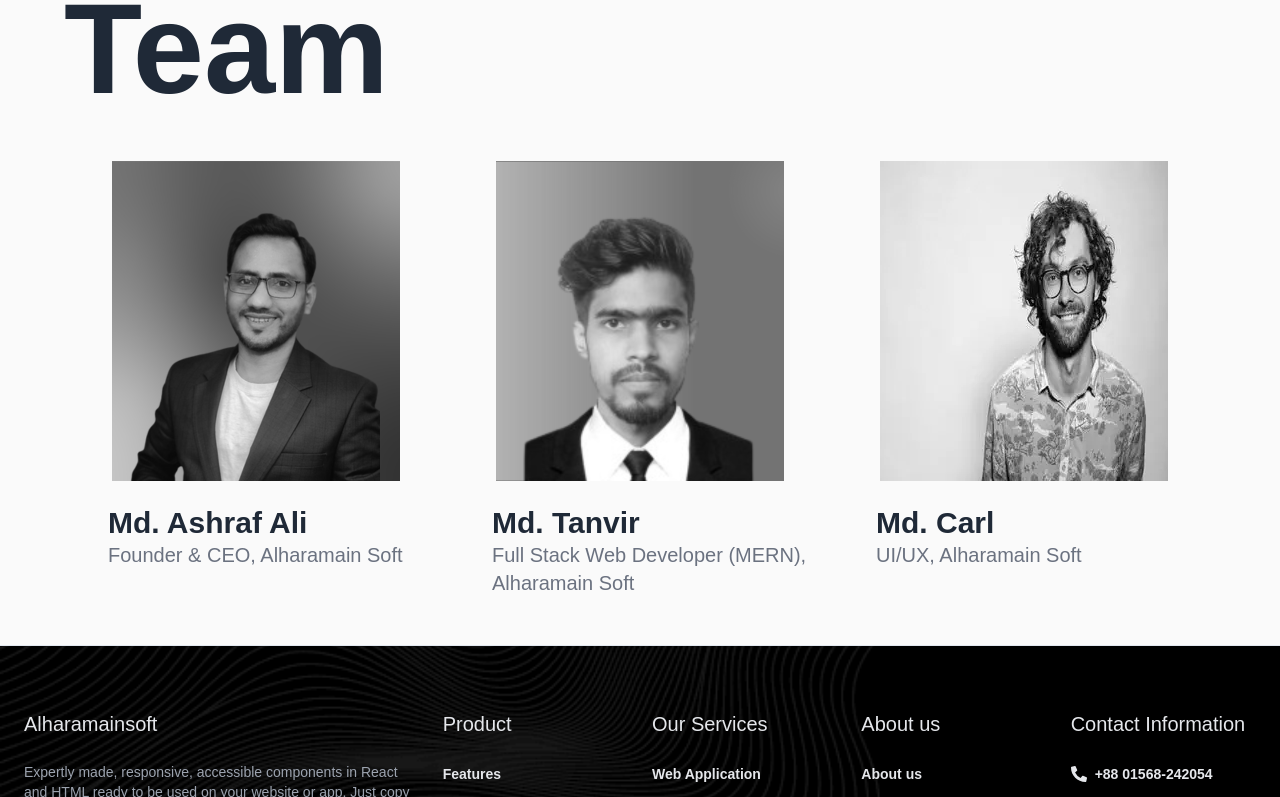
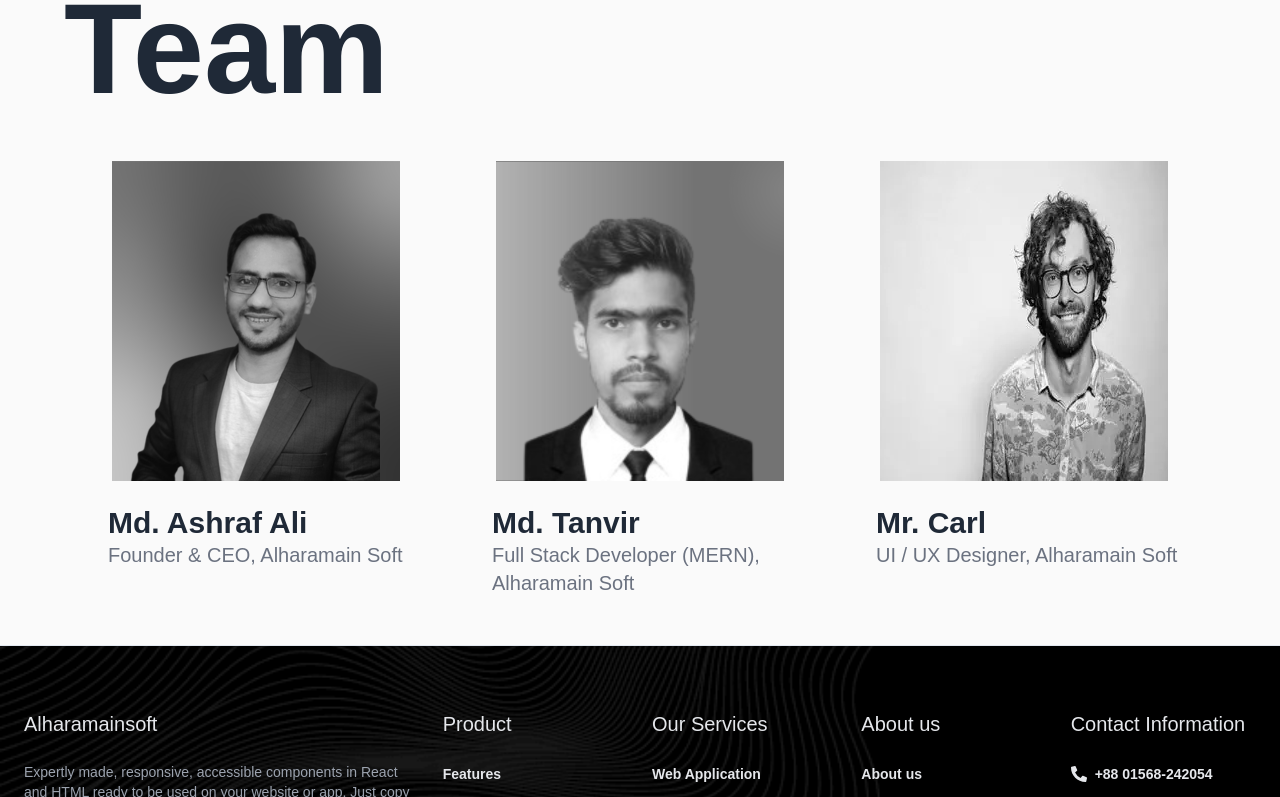
Before and after one commit to Ashraf59/alharamainsoft, a React (Vite) app: page / in a window 1280 px wide. Shown: the part 4732-5529 px from the top of the page. Built offline with nearby package versions, Linux system fonts and the light colour scheme; a web font is replaced by a local one.

Commit message:
Our team completed

```diff
--- a/src/Page/Home/Home.jsx
+++ b/src/Page/Home/Home.jsx
@@ -2,10 +2,11 @@
 import About from "./About/About";
 import Banner from "./Banner/Banner";
 import DevelopBusiness from "./DevelopBusiness/DevelopBusiness";
-import Team from "./Team/Team";
+
 import OurTech from "./OurTech/OurTech";
 import Services from "./Services/Services";
 import WhyChooseUs from "./whyChooseUs/whyChooseUs";
+import OurTeam from "./OurTeam/OurTeam";
 
 const Home = () => {
     return (
@@ -17,7 +18,7 @@ const Home = () => {
           <About></About>
           <DevelopBusiness></DevelopBusiness>
 
-         <Team></Team>
+         <OurTeam></OurTeam>
         </div>
     );
 };
--- a/src/Page/Home/OurTeam/OurTeam.jsx
+++ b/src/Page/Home/OurTeam/OurTeam.jsx
@@ -1,15 +1,52 @@
 
 import './OurTeam.css';
+import img1 from '../../../assets/team/ashraf-1.png'
+import img2 from '../../../assets/team/tanvir-1.png'
+import img3 from '../../../assets/team/developer.jpg'
+import Team from '../Team/Team';
 
 
 const OurTeam = () => {
+    const teamData = [
+        {
+            id: 1,
+            name: 'Md. Ashraf Ali',
+            designation: 'Founder & CEO, Alharamain Soft',
+            img:img1
 
+        },
+        {
+            id: 2,
+            name: 'Md. Tanvir',
+            designation: 'Full Stack Developer (MERN), Alharamain Soft',
+            img:img2
+
+
+        },
+        {
+            id: 3,
+            name: 'Mr. Carl',
+            designation: 'UI / UX Designer, Alharamain Soft',
+            img:img3
+
+        }
+    ]
 
 
     return (
-    <div>
+            <div className='max-w-6xl mx-auto mt-10'>
+            <h1 className='text-8xl font-bold text-gray-200'>Alharamain Soft</h1>
+             <h2 className='text-9xl font-bold -mt-7'>Team</h2>
+             <div className='grid grid-cols-1 md:grid-cols-2 lg:grid-cols-3 justify-center my-12'>
+        {
+            teamData.map(team => <Team
+            key={team.id}
+            team={team}
+            ></Team>)
+        }
+         </div>
+        </div>
 
-    </div>
     );
 };
 
--- a/src/Page/Home/Team/Team.jsx
+++ b/src/Page/Home/Team/Team.jsx
@@ -1,45 +1,23 @@
-import './Team.module..css';
-import img1 from '../../../assets/team/ashraf-1.png'
-import img2 from '../../../assets/team/tanvir-1.png'
-import img3 from '../../../assets/team/developer.jpg'
 
 
-const Team = () => {
+
+
+const Team = ({team}) => {
+  const {name, designation, img} = team;
 
     return (
-      <div className='max-w-6xl mx-auto mt-10'>
-      <h1 className='text-8xl font-bold text-gray-200'>Alharamain Soft</h1>
-      <h2 className='text-9xl font-bold -mt-7'>Team</h2>
 
-      <div className='grid grid-cols-1 md:grid-cols-2 lg:grid-cols-3 justify-center my-12'>
+      <div >
         <div className=''>
-          <div className='flex justify-center'>
-          <img className='w-72 h-80 object-cover' src={img1} alt="" />
+          <div className='flex justify-center '>
+          <img className='w-72 h-80 object-cover filter grayscale hover:grayscale-0 hover:duration-1000' src={img} alt="" />
           </div>
          <div className='text-left mt-6 lg:ms-11'>
-         <h3 className='text-3xl font-semibold'>Md. Ashraf Ali</h3>
-          <p className='text-xl text-gray-500'>Founder & CEO,  Alharamain Soft</p>
+         <h3 className='text-3xl font-semibold'>{name}</h3>
+          <p className='text-xl text-gray-500'>{designation}</p>
          </div>
         </div>
-        <div className=''>
-          <div className='flex justify-center'>
-          <img className='w-72 h-80 object-cover' src={img2} alt="" />
-          </div>
-          <div className='text-left mt-6 lg:ms-11'>
-          <h3 className='text-3xl font-semibold'>Md. Tanvir</h3>
-          <p className='text-xl text-gray-500'>Full Stack Web Developer (MERN), Alharamain Soft</p>
-          </div>
-        </div>
-        <div className=''>
-          <div className='flex justify-center'>
-          <img className='w-72 h-80 object-cover' src={img3} alt="" />
-          </div>
-          <div className='text-left mt-6 lg:ms-11'>
-          <h3 className='text-3xl font-semibold'>Md. Carl</h3>
-          <p className='text-xl text-gray-500'>UI/UX, Alharamain Soft</p>
-          </div>
-        </div>
-      </div>
+
       </div>
     );
 };
--- a/src/Page/Home/Team/Team.module..css
+++ /dev/null
@@ -1,5 +0,0 @@
-
-img:hover {
-    filter: grayscale(0%);
-    transition: 1s;
-  }
```
Also changed, not shown: src/Page/Home/Team/Team.module.css (added, +8 -0 lines).
